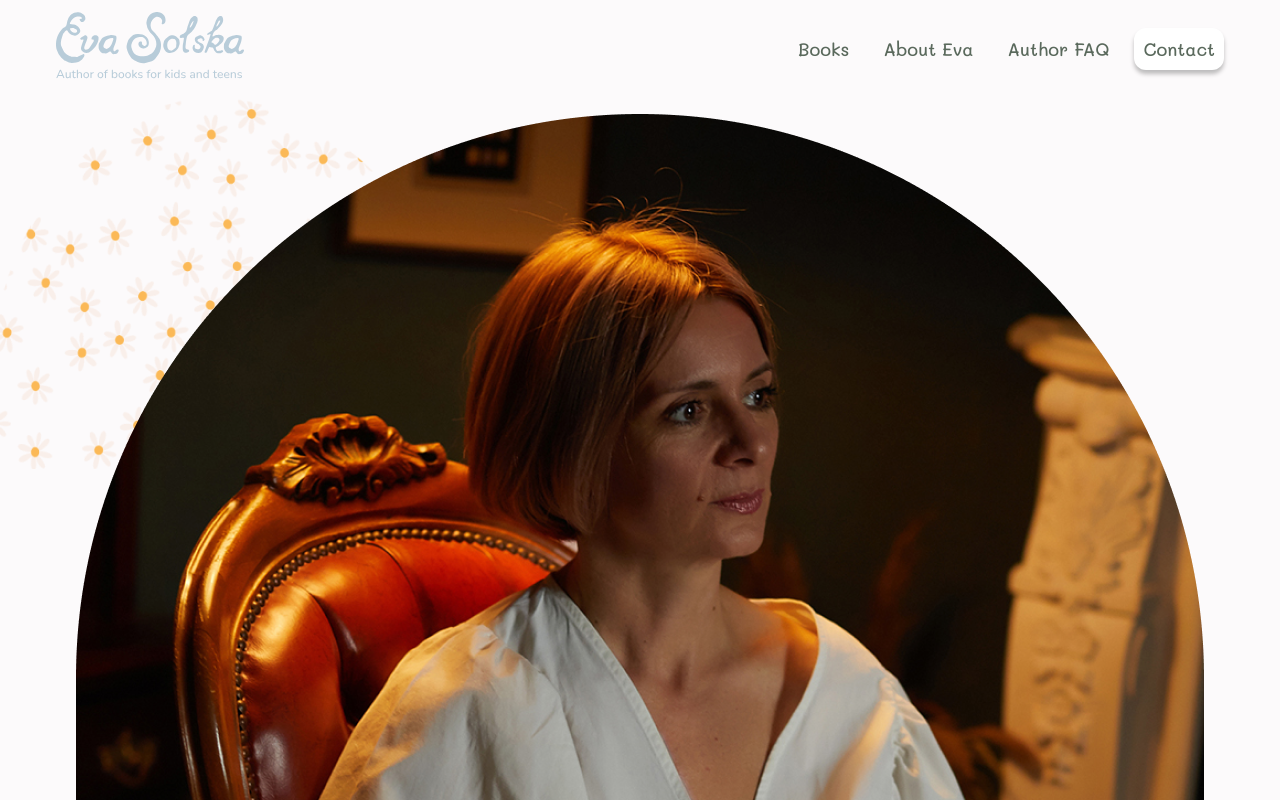
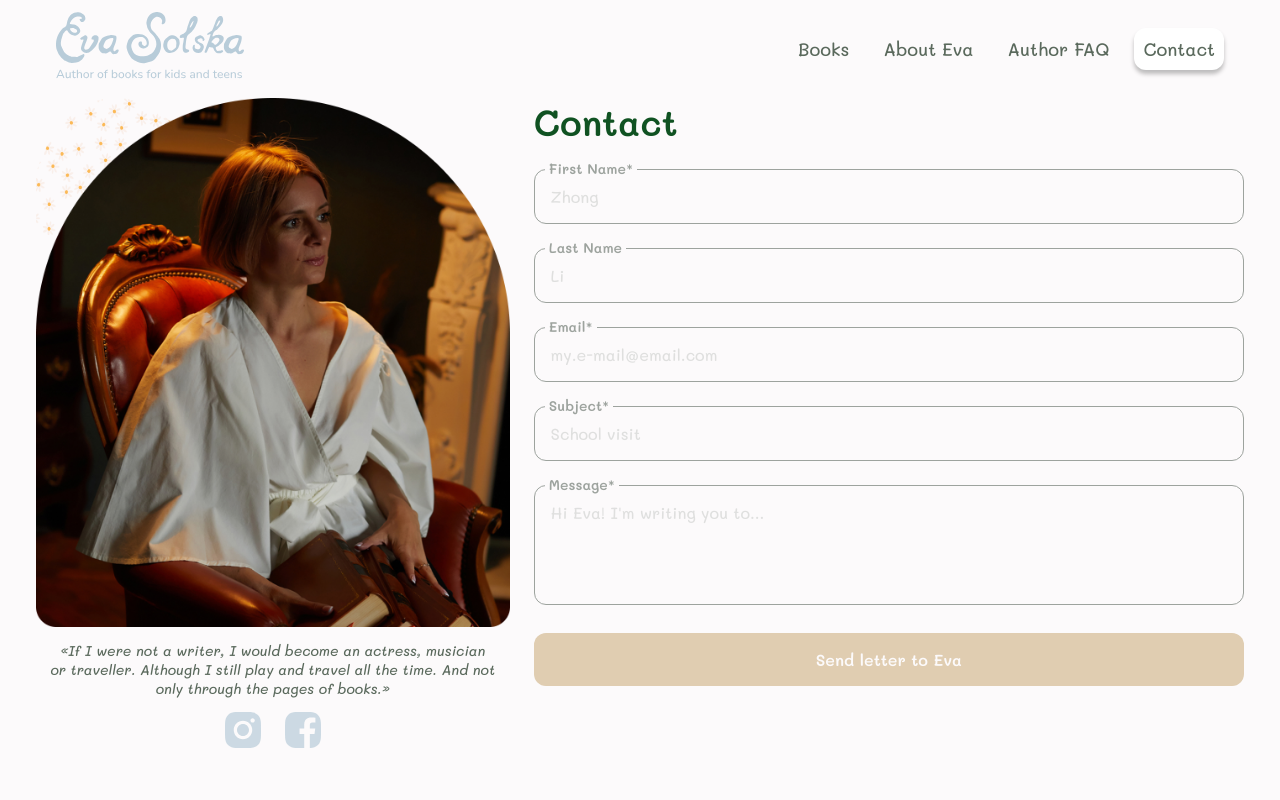
Before and after one commit to mc-nastasya/capstone, a React (Create React App) app: page /contacts in a window 1280 px wide. Shown: the top 800 px of the page. Built offline with nearby package versions, Linux system fonts and the light colour scheme.

Commit message:
add tablet view design

```diff
--- a/src/components/ContactForm/ContactForm.scss
+++ b/src/components/ContactForm/ContactForm.scss
@@ -11,9 +11,20 @@
     flex-direction: column;
     align-items: center;
 
+    @include tablet {
+        padding: 0;
+        align-items: flex-start;
+    }
+
     &__title {
         color: $accent-2;
         margin-bottom: 3rem;
+
+        @include tablet {
+            margin-top: 0;
+            margin-bottom: 1.5rem;
+        }
+
     }
 
     &__form {
@@ -35,7 +46,6 @@
         position: relative;
         outline: 0;
         background-color: $background;
-        // margin-bottom: 1rem;
         @include input-placeholder;
 
         &:hover, &:focus{
@@ -67,5 +77,9 @@
         outline: 0;
         border: 0;
         margin: 1rem 0;
+
+        @include tablet {
+            margin: 0;
+        }
     }
 }
--- /dev/null
+++ b/src/components/ContactFormContainer/ContactFormContainer.js
@@ -0,0 +1,14 @@
+import ContactForm from '../ContactForm/ContactForm';
+import Profile from '../Profile/Profile';
+import './ContactFormContainer.scss';
+
+function ContactFormContainer() {
+  return (
+    <div className='container'>
+        <Profile />
+        <ContactForm title="Contact" />
+    </div>
+  )
+}
+
+export default ContactFormContainer
--- /dev/null
+++ b/src/components/ContactFormContainer/ContactFormContainer.scss
@@ -0,0 +1,12 @@
+@use '../../styles/partials/sizes' as *;
+@use '../../styles/partials/mixins' as *;
+
+.container {
+    @include tablet {
+        display: grid;
+        grid-template-columns: 1fr 1.5fr;
+        gap: 24px;
+        padding: 0 2.25rem 5rem;
+
+    }
+}
--- a/src/components/EmailForm/EmailForm.scss
+++ b/src/components/EmailForm/EmailForm.scss
@@ -166,9 +166,3 @@
 
     }
 }
-
-*::placeholder {
-    @include input-placeholder;
-    color: $secondary-text-1;
-    opacity: 0.3;
-}
--- a/src/components/Profile/Profile.scss
+++ b/src/components/Profile/Profile.scss
@@ -10,14 +10,10 @@
     align-items: center;
     gap: 16px;
 
-    // @include tablet {
-    //     padding: 24px 36px;
-    // }
-
-    // @include desktop {
-    //     padding: 24px 0;
-    //     @include desktop-center;
-    // }
+    @include tablet {
+        padding:0;
+        gap: 0;
+    }
 
     &__background {
         background-image: url("../../assets/images/Daisies.png");
--- a/src/pages/ContactPage.js
+++ b/src/pages/ContactPage.js
@@ -1,15 +1,13 @@
-import ContactForm from "../components/ContactForm/ContactForm"
-import EmailForm from "../components/EmailForm/EmailForm"
-import Profile from "../components/Profile/Profile"
+import ContactFormContainer from "../components/ContactFormContainer/ContactFormContainer";
+import EmailForm from "../components/EmailForm/EmailForm";
 
 
 function ContactPage() {
   return (
-    <div>
-        <Profile />
-        <ContactForm title = "Contact"/>
+    <>
+        <ContactFormContainer />
         <EmailForm />
-    </div>
+    </>
   )
 }
 
--- a/src/styles/partials/_resets.scss
+++ b/src/styles/partials/_resets.scss
@@ -1,6 +1,7 @@
 @use "./colors" as *;
 @use "./fonts" as *;
 @use './sizes' as *;
+@use './mixins' as *;
 
 *,
 *::before,
@@ -61,3 +62,10 @@ h4 {
         font-size: 21px;
     }
 }
+
+
+*::placeholder {
+    @include input-placeholder;
+    color: $secondary-text-1;
+    opacity: 0.3;
+}
```
